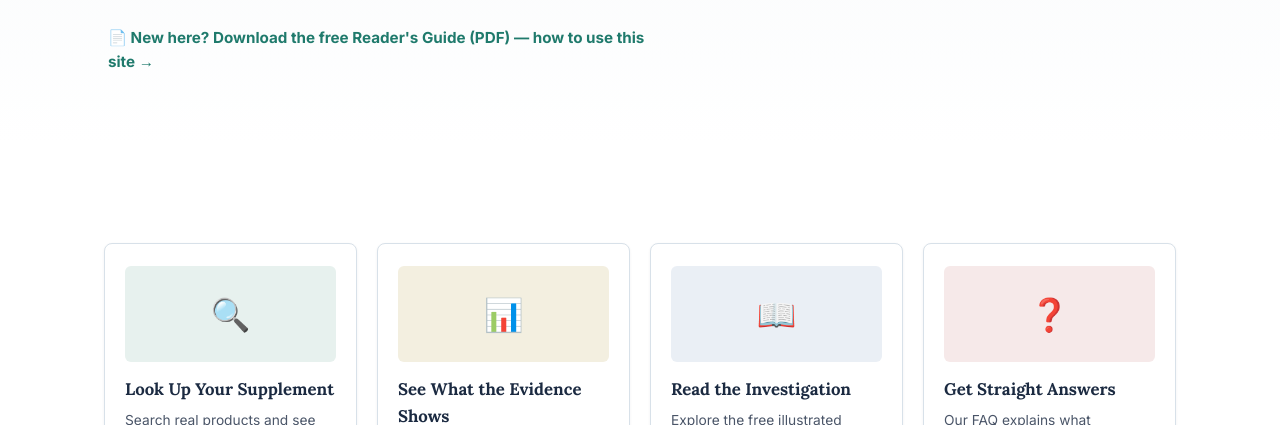
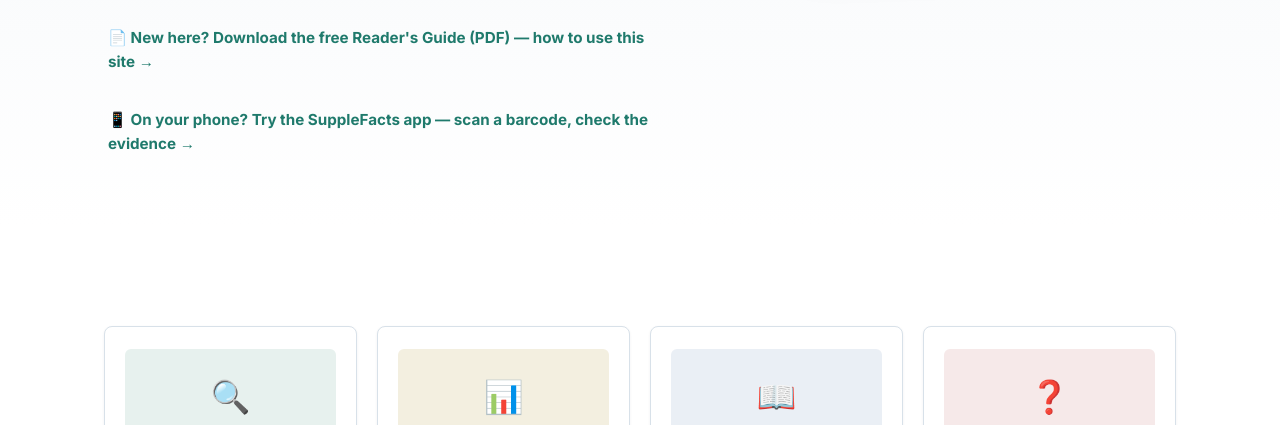
Before and after one commit to bobwcoleman-cloud/american-supplement-investigation, a website: page index.html in a window 1280 px wide. Shown: the part 675-1100 px from the top of the page. Drawn offline with Linux system fonts and the light colour scheme.

Commit message:
Add SuppleFacts app link near the top of the home page

```diff
--- a/index.html
+++ b/index.html
@@ -103,6 +103,9 @@
 
       <p style="margin:16px 0 0;">
         <a class="btn btn-text" href="downloads/how-to-use-the-investigation.pdf" download>📄 New here? Download the free Reader's Guide (PDF) — how to use this site →</a>
+      </p>
+      <p style="margin:8px 0 0;">
+        <a class="btn btn-text" href="https://supplefacts.brokenpromiseshealthcare.org">📱 On your phone? Try the SuppleFacts app — scan a barcode, check the evidence →</a>
       </p>
     </div>
 
```
